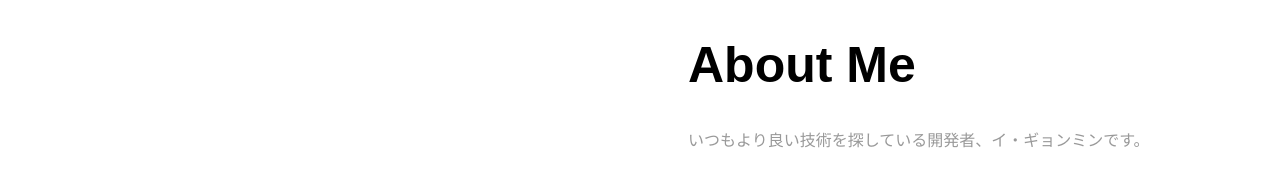
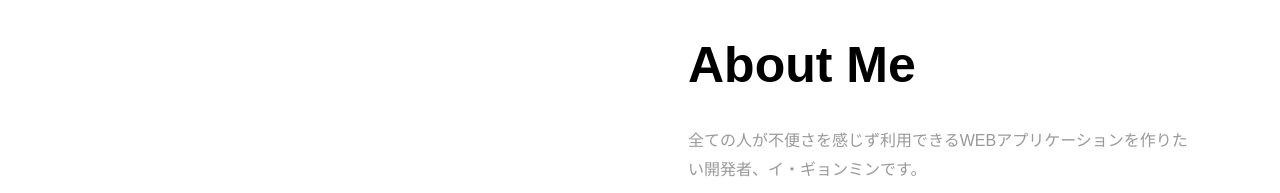
Before and after one commit to lienero/lienero.github.io, a plain HTML site: page jp.html in a window 1280 px wide. Shown: the part 820-1013 px from the top of the page. Drawn offline with Linux system fonts and the light colour scheme; files whose address does not match are found by name; a web font is replaced by a local one.

Commit message:
자기소개 문장 수정

```diff
--- a/jp.html
+++ b/jp.html
@@ -91,7 +91,7 @@
 						<div class="col-md-12 heading-section ftco-animate">
 							<h1 class="big">About</h1>
 							<h2 class="mb-4">About Me</h2>
-							<p>いつもより良い技術を探している開発者、イ・ギョンミンです。</p>
+							<p>全ての人が不便さを感じず利用できるWEBアプリケーションを作りたい開発者、イ・ギョンミンです。</p>
 							<ul class="about-info mt-4 px-md-0 px-2">
 								<li class="d-flex"><span>Name:</span> <span>イ・ギョンミン</span></li>
 								<li class="d-flex"><span>Liecense:</span> <span>JLPT N1, 2016 MOS MASTER, 情報處理技士</span></li>
```
Also changed, not shown: index.html (+1 -1 lines).
